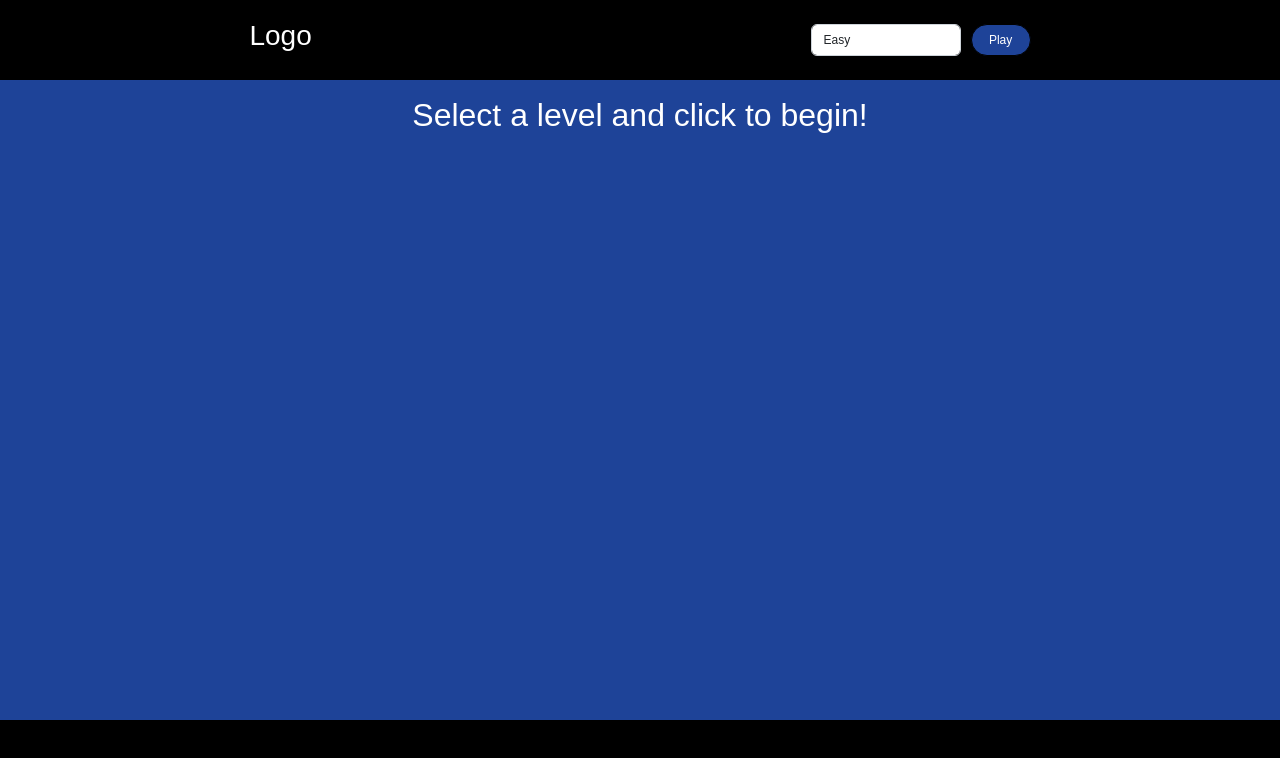
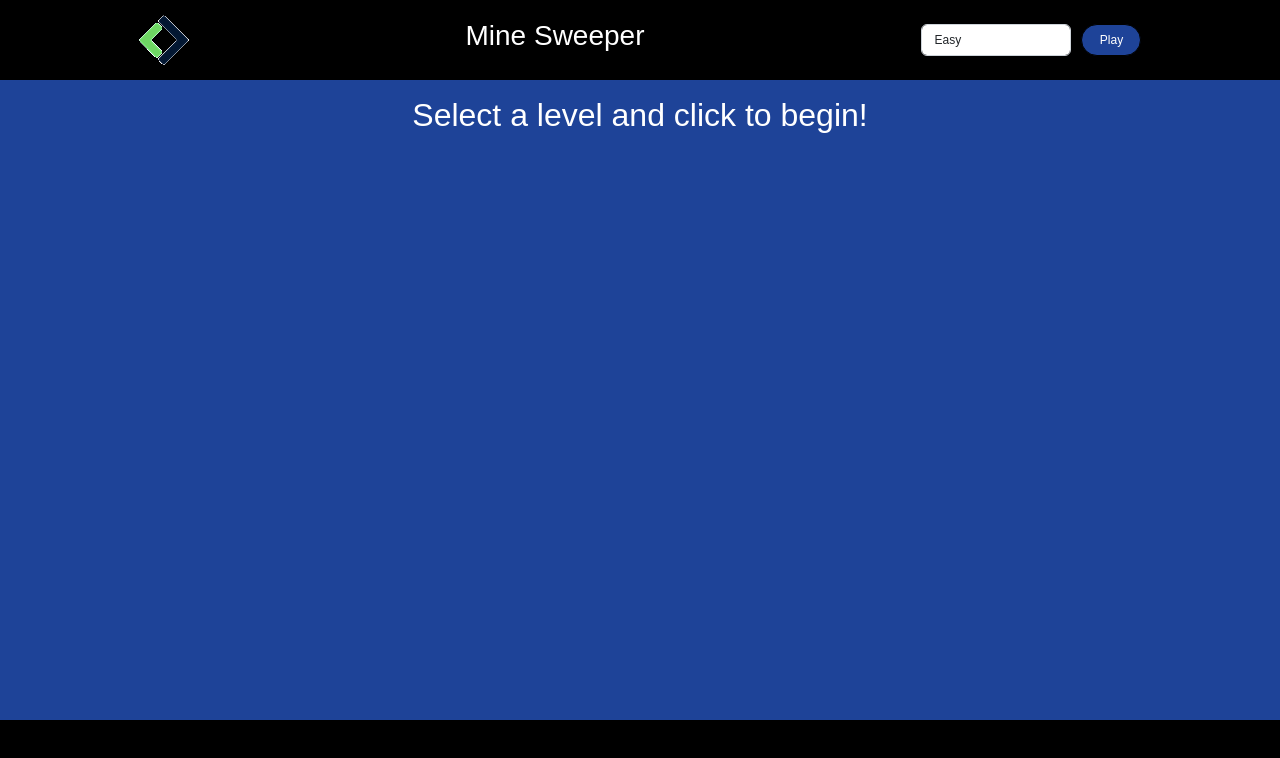
Before and after one commit to coder-ms/-js-grafica-cm, a plain HTML site: page index.html in a window 1280 px wide. Drawn offline with nearby package versions, Linux system fonts and the light colour scheme.

Commit message:
aggiunta imge e commenti principali allo script.js

```diff
--- a/index.html
+++ b/index.html
@@ -18,7 +18,12 @@
     </head>
     <body>
         <header class="d-flex justify-content-around align-items-center text-white">
-            <h3>Logo</h3>
+            <div class="d-flex">
+                <img src="img/Logo.png" alt="logo">
+            </div>
+            <div class="d-flex">
+                <h3>Mine Sweeper</h3>
+            </div>
             <div class="d-flex">
                 <select class="form-control" name="level" id="level">
                     <option value="1">Easy</option>
```
Also changed, not shown: js/script.js (+10 -0 lines), img/Logo.png (added).
